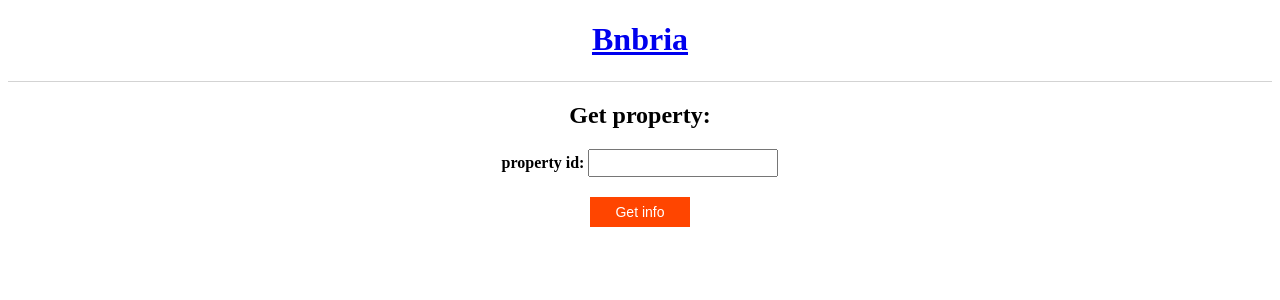
After one commit to XZhouQD/COMP9321-Project, a Flask app: page /property/ in a window 1280 px wide. The commit adds this page. Shown: the top 300 px of the page. Run offline with Flask 2, Linux system fonts and the light colour scheme.

Commit message:
updated some frontend features

```diff
--- a/client/run.py
+++ b/client/run.py
@@ -7,21 +7,24 @@ app.config['SECRET_KEY'] = 'secret_key'
 token = None
 server_url = 'http://127.0.0.1:5000/'
 
+is_login = False
+
 
 @app.route('/', methods=['GET', 'POST'])
 def home():
-    return render_template('index.html')
+    return render_template('index.html', is_login=is_login)
 
 
 @app.route('/login', methods=['GET', 'POST'])
 def login():
     global token
+    global is_login
     if request.method == 'POST':
         username = request.form['username']
         password = request.form['password']
         params = {'username': username, 'password': password}
         if username == '' or password == '':
-            return render_template('login.html', notFilledInError=True)
+            return render_template('login.html', notFilledInError=True, is_login=is_login)
         api_url = server_url + 'token'
         try:
             response = requests.get(api_url, params=params)
@@ -29,12 +32,14 @@ def login():
             return Response("<script> window.alert('No server connection') </script>")
         if response.ok:
             token = response.json()['token']
+            is_login = True
+            print(is_login)
             # redirect to the next page
             return redirect(url_for('dashboard'))
         else:
-            return render_template('login.html', invalidPassWordError=True)
+            return render_template('login.html', invalidPassWordError=True, is_login=is_login)
     else:
-        return render_template('login.html', invalidPassWordError=False)
+        return render_template('login.html', invalidPassWordError=False, is_login=is_login)
 
 
 @app.route('/register', methods=['GET', 'POST'])
@@ -53,35 +58,70 @@ def register():
         except requests.exceptions.ConnectionError:
             return Response("<script> window.alert('No connection between the server!') </script>")
         if resp.status_code == 200:
-            return render_template('login.html', registerSuccessfully=True)
+            return render_template('login.html', registerSuccessfully=True, is_login=is_login)
         elif resp.status_code == 400:
-            return render_template ('register.html', errorMsg=resp.json()['message'])
+            return render_template ('register.html', errorMsg=resp.json()['message'], is_login=is_login)
         else:
-            return redirect(url_for('register'))
+            return render_template ('register.html', is_login=is_login)
     else:
-        return render_template ('register.html')
+        return render_template ('register.html', is_login=is_login)
 
 
 @app.route('/dashboard', methods=['GET'])
 def dashboard():
-    # get user info
-    api_url = server_url + 'user'
-    # put header
-    header = {'AUTH-TOKEN': token}
-    resp = requests.get(api_url, headers=header)
-    username = resp.json()['username']
-    email = resp.json()['email']
-    role = resp.json()['role']
-    cleanliness_weight = resp.json()['cleanliness_weight']
-    location_weight = resp.json()['location_weight']
-    communication_weight = resp.json()['communication_weight']
-    return render_template('dashboard.html',
-                           username=username,
-                           email=email,
-                           role=role,
-                           cleanliness_weight=cleanliness_weight,
-                           location_weight=location_weight,
-                           communication_weight=communication_weight)
+    if is_login:
+        # get user info
+        api_url = server_url + 'user'
+        # put header
+        header = {'AUTH-TOKEN': token}
+        resp = requests.get(api_url, headers=header)
+        if resp.ok:
+            username = resp.json()['username']
+            email = resp.json()['email']
+            role = resp.json()['role']
+            cleanliness_weight = resp.json()['cleanliness_weight']
+            location_weight = resp.json()['location_weight']
+            communication_weight = resp.json()['communication_weight']
+            return render_template('dashboard.html',
+                                   username=username,
+                                   email=email,
+                                   role=role,
+                                   cleanliness_weight=cleanliness_weight,
+                                   location_weight=location_weight,
+                                   communication_weight=communication_weight)
+        else:
+            redirect(url_for('page_not_found'))
+    else:
+        return redirect(url_for('page_not_found'))
+
+
+@app.route('/404', methods=['GET'])
+def page_not_found():
+    return render_template('404.html')
+
+
+@app.route('/property/', methods=['GET', 'POST'])
+def get_property():
+    if request.method == 'POST':
+        property_id = request.form['property_id']
+        return redirect(url_for('get_property_details', property_id=property_id))
+    else:
+        return render_template('property_selection.html')
+
+
+@app.route('/property/<string:property_id>', methods=['GET'])
+def get_property_details(property_id):
+    if is_login:
+        api_url = server_url + 'property/' + property_id
+        header = {'AUTH-TOKEN': token}
+        resp = requests.get(api_url, headers=header)
+        if resp.ok:
+            property_details = resp.json()
+            return render_template('property.html', property_details=property_details, property_id=property_id)
+        else:
+            return redirect(url_for('page_not_found'))
+    else:
+        return redirect(url_for('page_not_found'))
 
 
 @app.route('/logout', methods=['GET'])
--- a/client/templates/dashboard.html
+++ b/client/templates/dashboard.html
@@ -5,8 +5,8 @@
     <div style="border-bottom: 1px lightgrey solid; width: 100%; height: 1px"></div>
 </head>
 <body style="text-align: left; padding-left: 30px">
-<div style="margin-top: 40px">New property - Add a new property</div>
-<div>Get property - Get a property info</div>
+<div style="margin-top: 40px"><a href="{{ url_for('get_property') }}">Get property</a> - Get a property info</div>
+<div>New property - Add a new property</div>
 <div>Delete property - delete a property</div>
 <div style="margin-top: 40px">Property filter - Get a property list by many different arguments</div>
 <div>Get date price - Get properties datetime and price by ID</div>
@@ -24,5 +24,4 @@
 
 <style>
     .text-bar{margin-bottom: 20px; height:18px; width:180px; font-size: 14px; padding: 3px}
-    .login-button{margin-bottom: 20px; font-size:14px; width: 100px; height: 30px; background-color: orangered; color: white; border: none; cursor: pointer;}
 </style>
--- a/client/templates/login.html
+++ b/client/templates/login.html
@@ -7,6 +7,9 @@
 <body style="text-align: center">
     <form method="post" style="margin-top: 20px">
         <h2>Login</h2>
+        {% if is_login %}
+            <div>You are already logged in.</div>
+        {% else %}
             <div><b>Username:</b> <input type="text" name="username" class="text-bar"></div>
             <div><b>Password:</b> <input type="password" name="password" class="text-bar" style="margin-left: 3px;"></div>
             <button class="login-button">Login</button>
@@ -19,6 +22,7 @@
             {% if registerSuccessfully %}
                 <script> window.alert('Register Successfully, Please login') </script>
             {% endif %}
+        {% endif %}
     </form>
 </body>
 </html>
--- /dev/null
+++ b/client/templates/property_selection.html
@@ -0,0 +1,19 @@
+<!DOCTYPE html>
+<html lang="en">
+<head>
+    <h1 style="text-align: center"><a href="{{url_for('home')}}">Bnbria</a></h1>
+    <div style="border-bottom: 1px lightgrey solid; width: 100%; height: 1px"></div>
+</head>
+<body style="text-align: center">
+    <form method="post" style="margin-top: 20px">
+        <h2>Get property:</h2>
+        <div><b>property id:</b> <input type="text" name="property_id" class="text-bar"></div>
+        <button class="login-button">Get info</button>
+    </form>
+</body>
+</html>
+
+<style>
+    .text-bar{margin-bottom: 20px; height:18px; width:180px; font-size: 14px; padding: 3px}
+    .login-button{margin-bottom: 20px; font-size:14px; width: 100px; height: 30px; background-color: orangered; color: white; border: none; cursor: pointer;}
+</style>
--- a/client/templates/register.html
+++ b/client/templates/register.html
@@ -1,12 +1,15 @@
 <!DOCTYPE html>
 <html lang="en">
 <head>
-    <h1 style="text-align: center">Bnbria</h1>
+    <h1 style="text-align: center"><a href="{{url_for('home')}}">Bnbria</a></h1>
     <div style="border-bottom: 1px lightgrey solid; width: 100%; height: 1px"></div>
 </head>
 <body style="text-align: center">
     <form method="post" style="margin-top: 20px">
         <h2>Register</h2>
+        {% if is_login %}
+            <div>You are already logged in.</div>
+        {% else %}
             <div><b>Username:</b> <input type="text" name="username" class="text-bar"></div>
             <div><b>Password:</b> <input type="password" name="password" class="text-bar" style="margin-left: 3px;"></div>
             <div><b>Confirm Password:</b> <input type="password" name="confirm_password" class="text-bar" style="margin-right: 60px;"></div>
@@ -18,6 +21,7 @@
             {% if errorMsg %}
                 <div style="font-size: 14px; color: red;">{{ errorMsg }}</div>
             {% endif %}
+        {% endif %}
     </form>
 </body>
 </html>
```
Also changed, not shown: client/templates/404.html (added, +10 -0 lines), client/templates/index.html (+8 -4 lines), client/templates/property.html (added, +31 -0 lines). Lines whose indentation alone changed are shown as unchanged.
